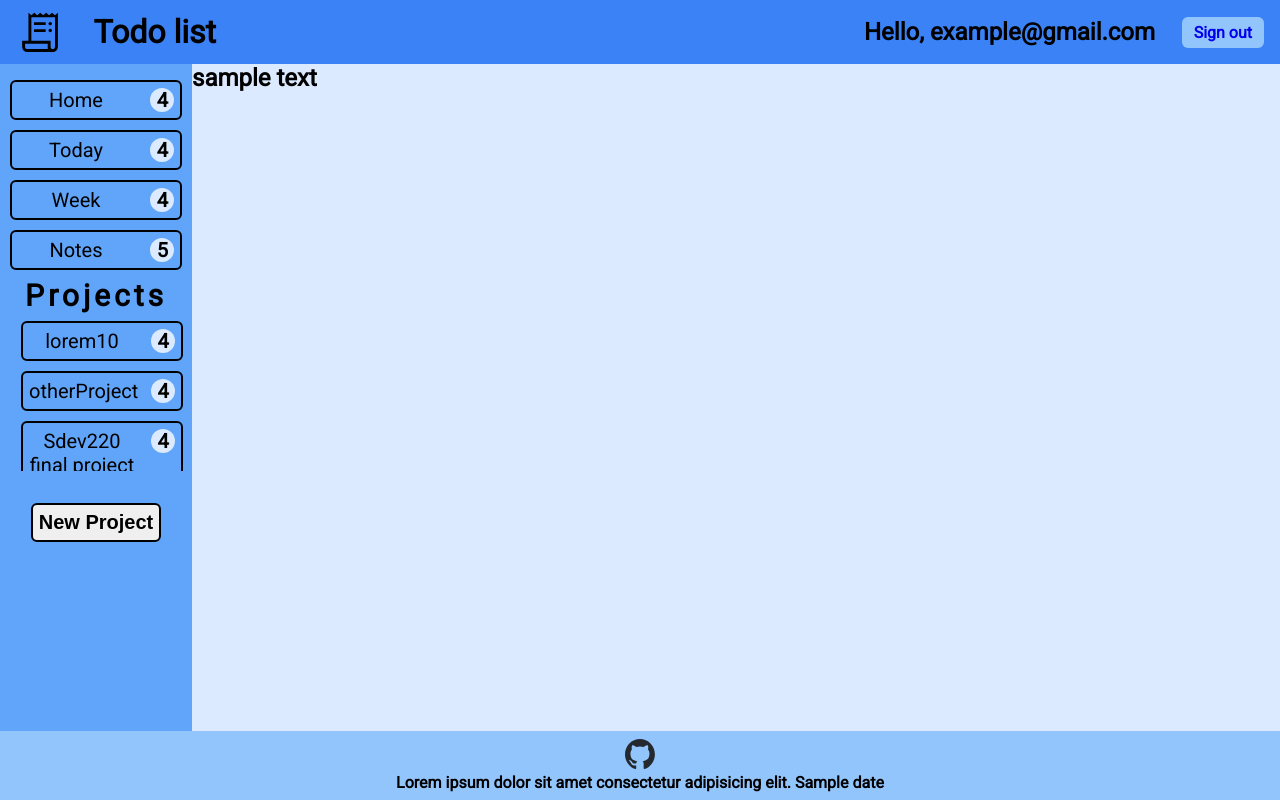
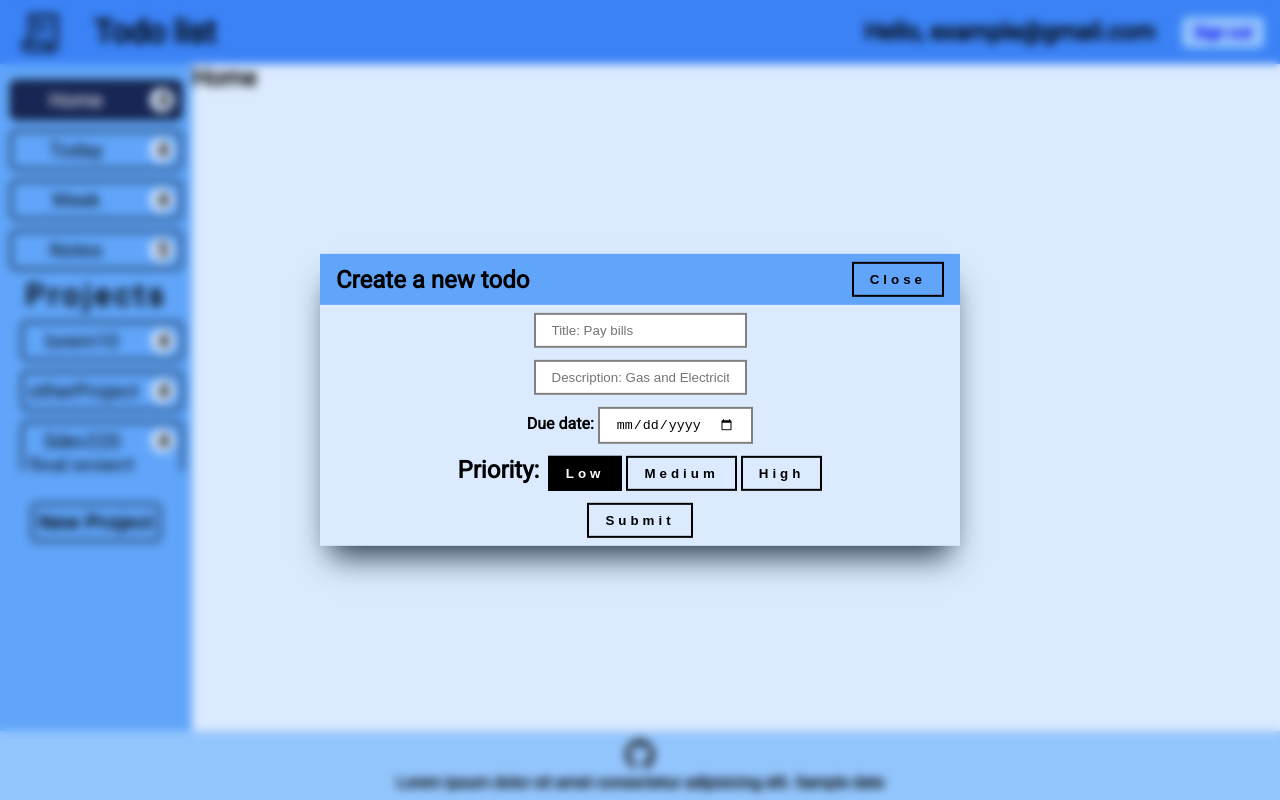
Before and after one commit to Knguyen-dev/project-todo-list, a website built with webpack: page dist/index.html in a window 1280 px wide. Built offline with nearby package versions, Linux system fonts and the light colour scheme.

Commit message:
General form design finished
Finished designing the general look of the 'add project' or 'add todo' form. Next we're going to tackle the look of the main-content section.

```diff
--- a/src/index.js
+++ b/src/index.js
@@ -8,4 +8,4 @@ WebFont.load({
 });
 
 
-const DOMElementsModule = {}
+const DOMElementsModule = {};
--- a/src/style.css
+++ b/src/style.css
@@ -9,7 +9,6 @@ ul, ol {
 a {
 	text-decoration: none;
 }
-
 /* scrollbar styles */
 *::-webkit-scrollbar {
 	width: 6px;
@@ -26,8 +25,6 @@ a {
 *::-webkit-scrollbar-thumb:hover {
 	background-color: var(--background-clr-2);
 }
-
-
 :root {
 	--background-clr-1: #3b82f6;
 	--background-clr-2: #93c5fd;
@@ -35,13 +32,8 @@ a {
 	--background-clr-4: #dbeafe;
 	--background-clr-dark: #172554;
 	--scrollbar-color: #312e81;
-
-	--background-clr-todo-count: ;
-
-
 	--font-clr-1: black;
 	--font-clr-2: #3b82f6;
-
 	--font-clr-3: white;
 	--font-1: "Roboto", sans-serif;
 	--font-2: "Open Sans", sans-serif;
@@ -58,7 +50,111 @@ button {
 	padding: var(--padding-btn-link);
 	cursor: pointer;
 	font-weight: 700;
+	transition: var(--transition);
 }
+
+.content-hidden {
+	display: none;
+}
+
+
+/* Styling for content; mainly for having modals */
+.content {
+	position: relative;
+}
+
+/* Styles for modal forms */
+/* Blurred overlay */
+.overlay {
+	position: absolute;
+	top: 0;
+	left: 0;
+	width: 100%;
+	height: 100%;
+	/* Blurs the area behind the element  */
+	backdrop-filter: blur(5px);
+	/* This will be over all other content in project-container */
+	z-index: 1;
+}
+
+.modal-container {
+	position: absolute;
+	z-index: 2;
+	top: 50%;
+	left: 50%;
+	transform: translate(-50%, -50%);
+	width: 50%;
+	/* Make height min-content since heights will vary due to the different forms */
+	height: min-content;
+	/* Fancy box shadow */
+	box-shadow: rgb(38, 57, 77) 0px 20px 30px -10px;
+	background-color: var(--background-clr-4);
+}
+.modal-container .form-header {
+	padding: var(--section-padding);
+	grid-row: 1;
+	grid-column: 1 / end;
+	color: var(--font-clr-1);
+	font-weight: 700;
+	background-color: var(--background-clr-3);
+	display: flex;
+	justify-content: space-between;
+	align-items: center;
+}
+
+/* Styling for the form itself */
+#add-item-form {
+	padding: var(--section-padding);
+	font-weight: 700;
+
+}
+#add-item-form .input-section {
+	display: flex;
+	flex-direction: column;
+	align-items: center;
+	row-gap: 12px;
+}
+.form-btn {
+	background-color: transparent;
+	color: var(--font-1);
+	border: 2px solid black;
+	padding: var(--section-padding);
+	letter-spacing: var(--letter-spacing);
+}
+.form-btn:hover {
+	background-color: var(--font-clr-1);
+	color: var(--font-clr-3);
+}
+
+/* Do the styling for the data-active  */
+.todo-priority-btn[data-active = "true"] {
+	background-color: var(--font-clr-1);
+	color: var(--font-clr-3);
+}
+
+
+#add-item-form .priority-btns-section {
+	display: flex;
+	justify-content: space-between;
+	width: 60%;
+
+}
+#add-item-form fieldset {
+	border: none;
+}
+#add-item-form input {
+	background-color: white;
+	border: 2px solid gray;
+	padding: var(--section-padding);
+}
+
+
+
+
+
+
+
+
 
 .project-container {
 	display: grid;
@@ -75,7 +171,7 @@ button {
 
 
 /* Header styles */
-header {
+.page-header {
 	background-color: var(--background-clr-1);
 	color: var(--font-clr-1);
 	font-size: 16px;
@@ -171,6 +267,18 @@ header {
 		color: var(--font-clr-3);
 	}
 }
+
+
+.sidebar-tab-item[data-active="true"] {
+	background-color: var(--background-clr-dark);
+	.sidebar-tab-title {
+		color: var(--font-clr-3);
+	}
+}
+
+
+
+
 .sidebar-tab-title {
 	transition: var(--transition);
 	/*
@@ -216,16 +324,17 @@ after doing the todo structure
 
 */
 
-
-
+/* Fancy styling for button: box shadow is just setting the background when you hover */
 #create-project-btn {
-	box-shadow: inset 0 0 0 0 var(--font-1);
-	color: var(--font-1);
+	background-color: transparent;
+	box-shadow: inset 0 0 0 0 var(--background-clr-1);
+	color: var(--font-clr-1);
 }
 #create-project-btn:hover {
-	box-shadow: inset 100px 0 0 0 ;
+	box-shadow: inset 0 0 0 120px var(--background-clr-1);
+	color: var(--font-clr-3);
+	border-radius: 0;
 }
-
 
 
 /* Styling for main content section: Section where todos are displayed and todo information is displayed */
@@ -251,3 +360,5 @@ footer {
 	width: 30px;
 	height: 30px;
 }
+
+/* Styling for modal forms */
```
Also changed, not shown: dist/index.html, dist/main.js.
